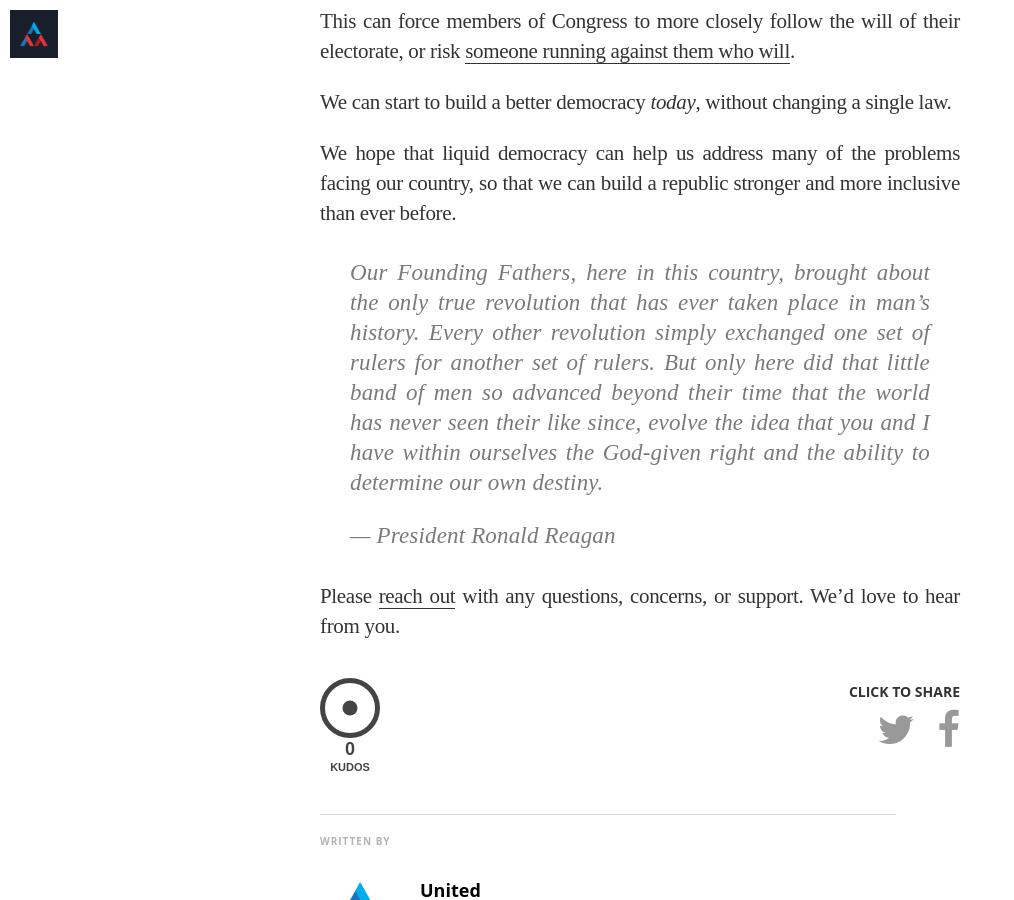
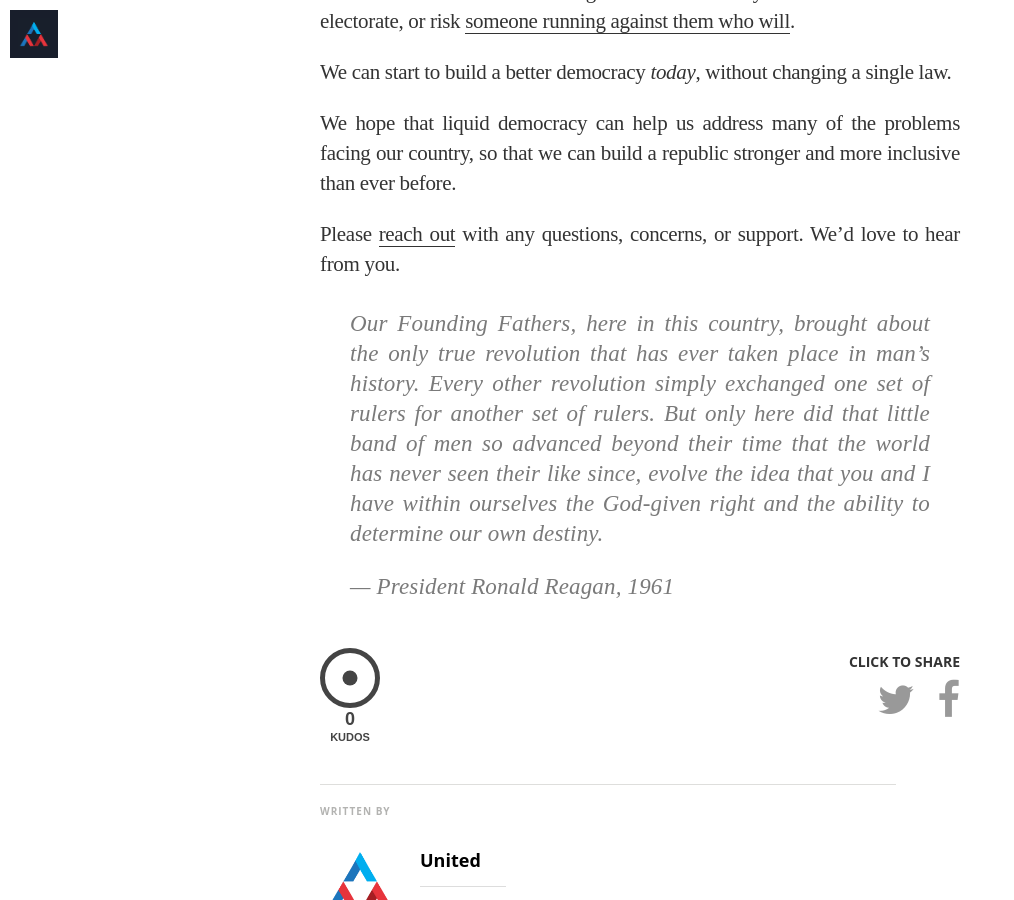
Before and after one commit to voteliquid/blog, a Jekyll site: the page built from _posts/2017-11-06-announcing-united-vote.md, in a window 1280 px wide and 900 px high, scrolled down 1510 px. Shown: the whole window, without its empty margins (0-1014 px from the left). Built offline with Jekyll 4.4.1, drawn with Linux system fonts in a browser that asks for light colours; nearby versions of some CDN libraries; some web fonts are replaced; some of the changed text lies outside the part shown.

Commit message:
Minor tweaks

```diff
--- a/_posts/2017-11-06-announcing-united-vote.md
+++ b/_posts/2017-11-06-announcing-united-vote.md
@@ -36,8 +36,8 @@
 
 We hope that liquid democracy can help us address many of the problems facing our country, so that we can build a republic stronger and more inclusive than ever before.
 
+Please [reach out](mailto:help@united.vote) with any questions, concerns, or support. We'd love to hear from you.
+
 > Our Founding Fathers, here in this country, brought about the only true revolution that has ever taken place in man’s history. Every other revolution simply exchanged one set of rulers for another set of rulers. But only here did that little band of men so advanced beyond their time that the world has never seen their like since, evolve the idea that you and I have within ourselves the God-given right and the ability to determine our own destiny.
 >
-> — President Ronald Reagan
-
-Please [reach out](mailto:help@united.vote) with any questions, concerns, or support. We'd love to hear from you.
+> — President Ronald Reagan, 1961
```
Also changed, not shown: other parts of _posts/2017-11-06-announcing-united-vote.md (+1 -1 lines), _posts/2017-10-27-liquid-democracy-is-not-direct-democracy.md (+1 -1 lines).
